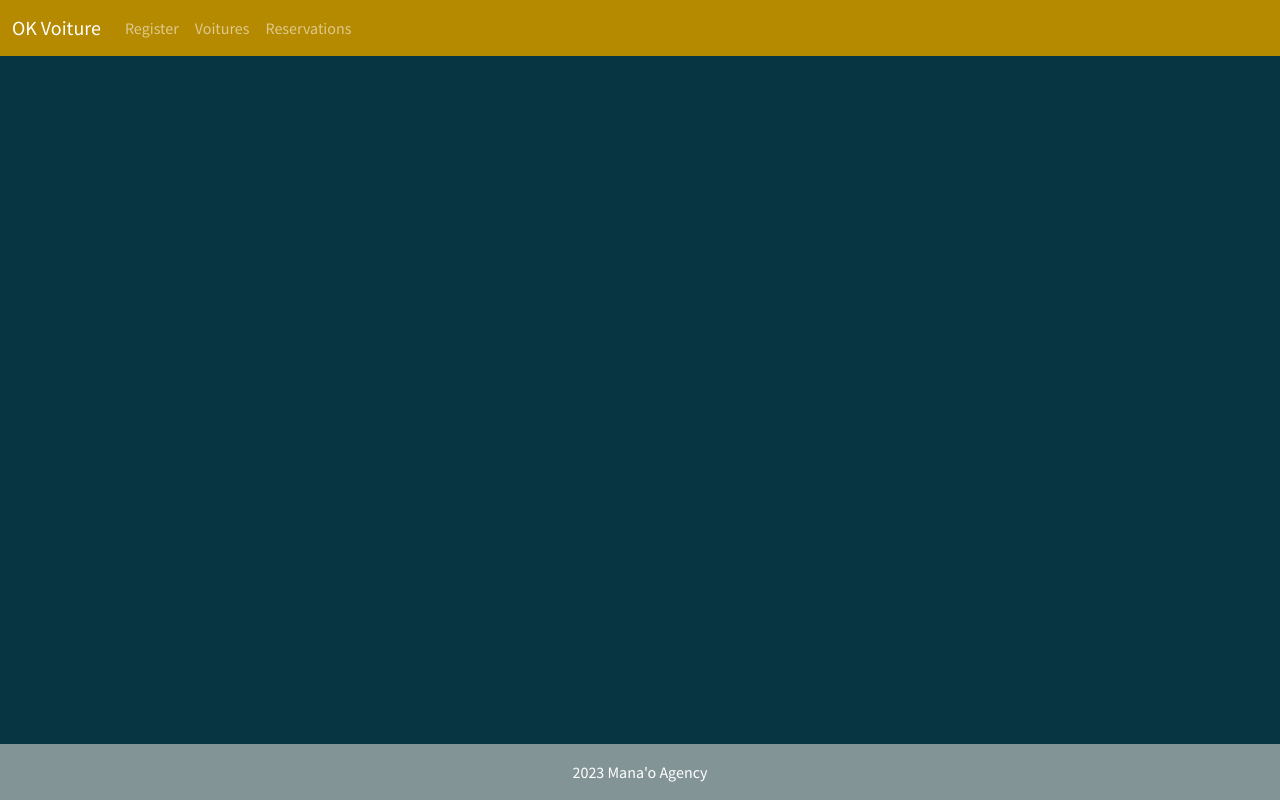
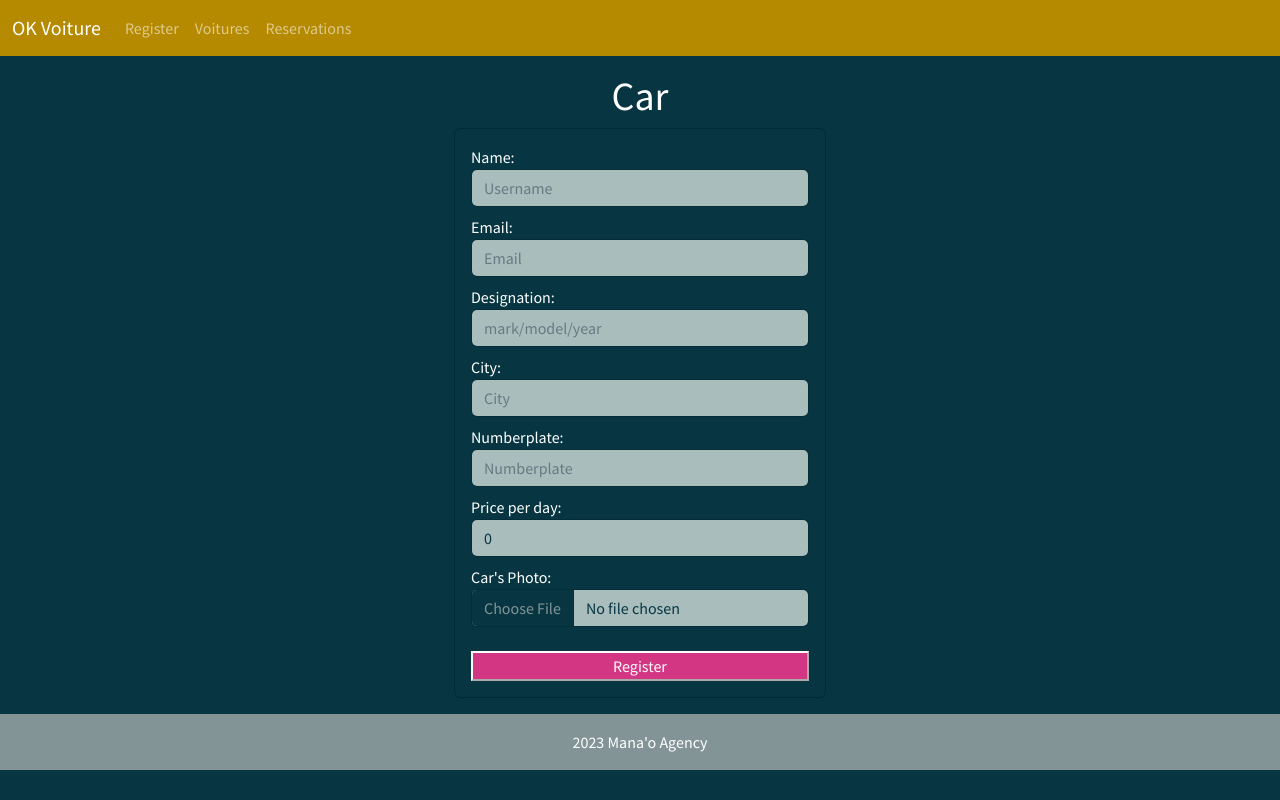
Before and after one commit to avanessazc/Challenge_de_code-OkVoiture, a React (Create React App) app in the folder front/: page / in a window 1280 px wide. Built offline with nearby package versions, Linux system fonts and the light colour scheme.

Commit message:
Front: CarForm component

```diff
--- a/front/src/App.tsx
+++ b/front/src/App.tsx
@@ -1,4 +1,5 @@
 import React from 'react'
+import CarForm from './components/CarForm'
 import Footer from './components/Footer'
 import Navbar from './components/Navbar'
 
@@ -6,6 +7,7 @@ function App() {
     return (
         <div>
             <Navbar />
+            <CarForm />
             <Footer />
         </div>
     )
--- /dev/null
+++ b/front/src/components/CarForm.tsx
@@ -0,0 +1,112 @@
+import { useState, ChangeEvent, FormEvent } from 'react'
+import { useHistory } from 'react-router-dom'
+
+type Car = {
+    username: string
+    email: string
+    designation: string
+    city: string
+    numberplate: string
+    price: number
+    // photo: File
+}
+
+const CarForm = () => {
+    const [car, setCar] = useState<Car>({
+        username: '',
+        email: '',
+        designation: '',
+        city: '',
+        numberplate: '',
+        price: 0
+    })
+
+    return (
+        <div className='container mb-3 mt-3'>
+            <div className='col-md-4 offset-md-4'>
+                <h1 className='text-center'>Car</h1>
+                <form className='card card-body bg-dark tex-white'>
+                    <label>
+                        Name:
+                        <input
+                            type='text'
+                            name='username'
+                            placeholder='Username'
+                            value={car.username}
+                            className='form-control mb-2'
+                            required
+                        />
+                    </label>
+                    <label>
+                        Email:
+                        <input
+                            type='email'
+                            name='email'
+                            placeholder='Email'
+                            value={car.email}
+                            className='form-control mb-2'
+                            required
+                        />
+                    </label>
+                    <label>
+                        Designation:
+                        <input
+                            type='text'
+                            name='designation'
+                            placeholder='mark/model/year'
+                            value={car.designation}
+                            className='form-control mb-2'
+                            required
+                        />
+                    </label>
+                    <label>
+                        City:
+                        <input
+                            type='text'
+                            name='city'
+                            placeholder='City'
+                            value={car.city}
+                            className='form-control mb-2'
+                            required
+                        />
+                    </label>
+                    <label>
+                        Numberplate:
+                        <input
+                            type='text'
+                            name='numberplate'
+                            placeholder='Numberplate'
+                            value={car.numberplate}
+                            className='form-control mb-2'
+                            required
+                        />
+                    </label>
+                    <label>
+                        Price per day:
+                        <input
+                            type='text'
+                            name='price'
+                            placeholder='Price'
+                            value={car.price}
+                            className='form-control mb-2'
+                            required
+                        />
+                    </label>
+                    <label>
+                        Car&apos;s Photo:
+                        <input
+                            type='file'
+                            name='photo'
+                            placeholder="Car's Photo"
+                            className='form-control mb-2'
+                            required
+                        />
+                    </label>
+                    <button className='mt-3 btn-danger'>Register</button>
+                </form>
+            </div>
+        </div>
+    )
+}
+
+export default CarForm
--- a/front/src/components/Footer.tsx
+++ b/front/src/components/Footer.tsx
@@ -1,7 +1,7 @@
 const Footer = () => {
     return (
         // <footer className='footer mt-auto py-3 fixed-bottom bg-secondary'>
-        <footer className='footer mt-auto py-3 fixed-bottom bg-secondary'>
+        <footer className='footer mt-auto py-3 bg-secondary'>
             <div className='container d-flex justify-content-center'>
                 <span className='text-white'>2023 Mana&apos;o Agency</span>
             </div>
```
